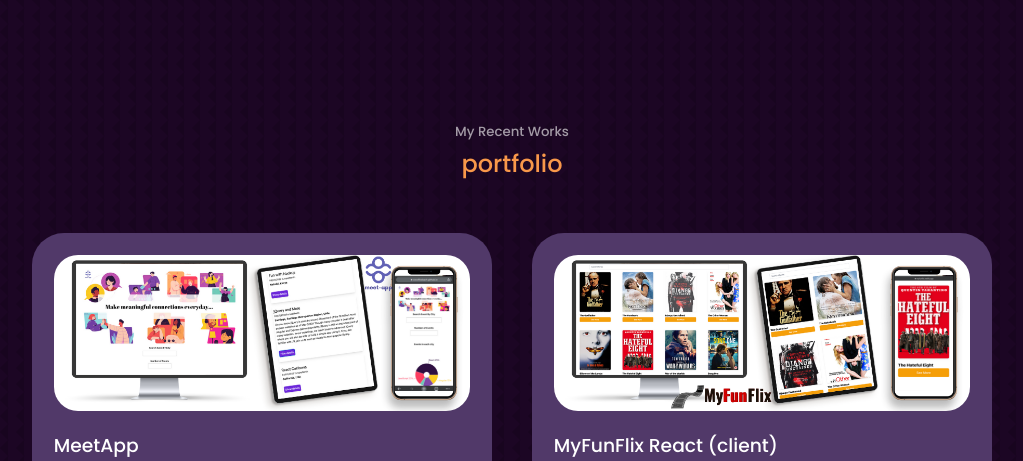
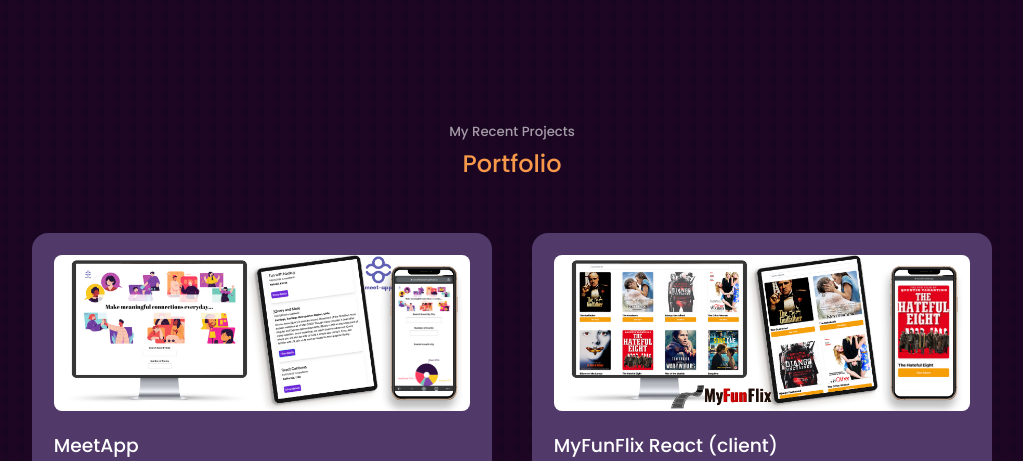
Before and after one commit to Cocoflosbach/toluFlosbachPortfolio, a React (Create React App) app: page / in a window 1280 px wide. Shown: the part 2440-2901 px from the top of the page, without its empty margins (128-1151 px from the left). Built offline with nearby package versions, Linux system fonts and the light colour scheme.

Commit message:
Update Portfolio styling

```diff
--- a/src/components/Portfolio/Portfolio.css
+++ b/src/components/Portfolio/Portfolio.css
@@ -7,7 +7,7 @@
 .portfolio__item {
   background: var(--color-bg-variant);
   padding: 1.3rem;
-  border-radius: 2rem;
+  border-radius: 1rem;
   border: 1px solid transparent;
   transition: var(--transition);
 }
@@ -18,7 +18,7 @@
 }
 
 .portfolio__item-image {
-  border-radius: 1.5rem;
+  border-radius: 0.5rem;
   overflow: hidden;
 }
 
--- a/src/components/Portfolio/Portfolio.jsx
+++ b/src/components/Portfolio/Portfolio.jsx
@@ -47,8 +47,8 @@
 
   return (
     <section id="portfolio">
-      <h5>My Recent Works</h5>
-      <h2>portfolio</h2>
+      <h5>My Recent Projects</h5>
+      <h2>Portfolio</h2>
 
       <div className="container portfolio__container">
         {projects.map(({ id, image, title, github, demo, description }) => {
```
